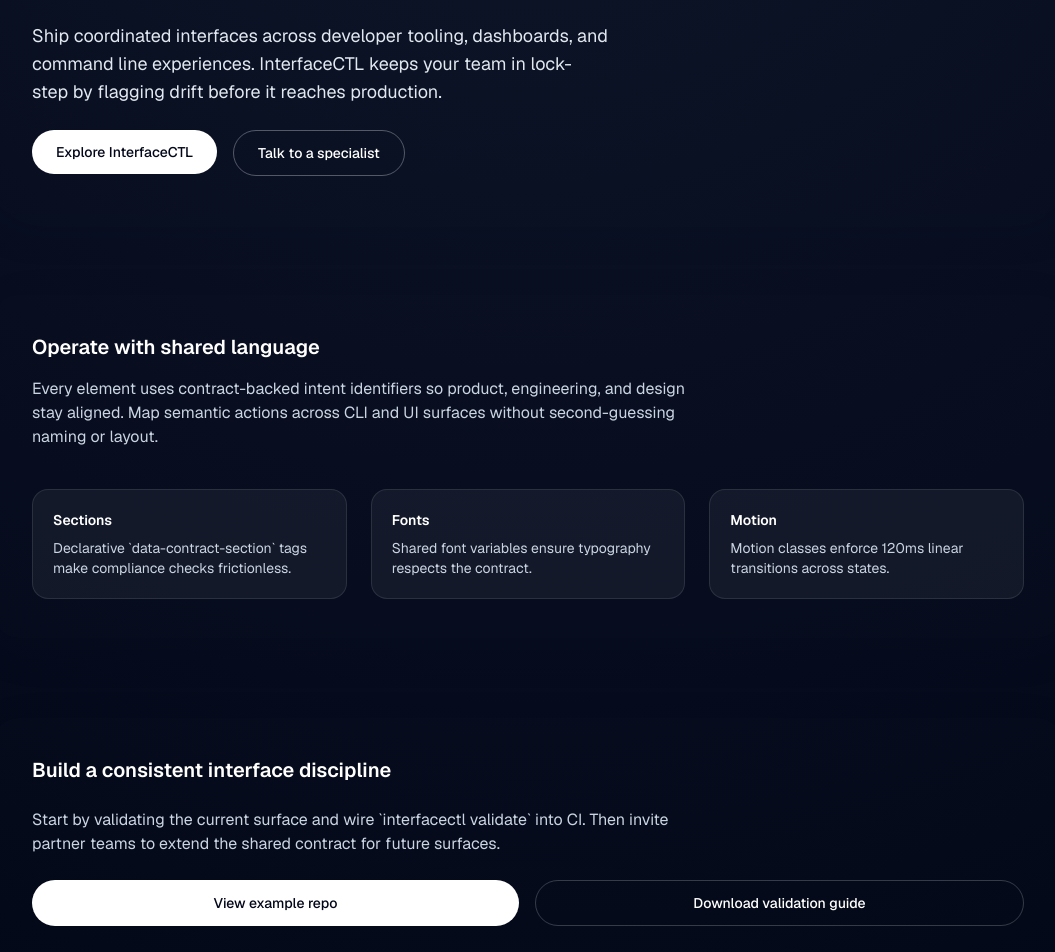
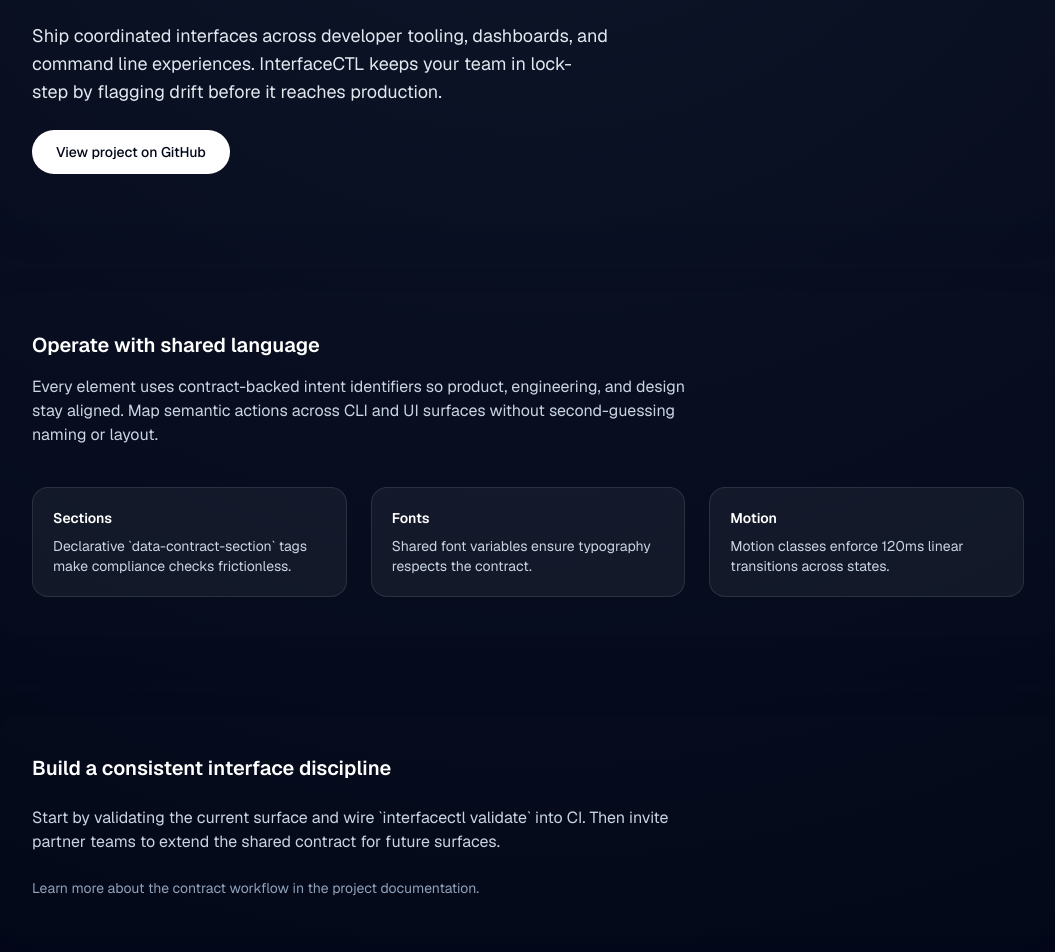
Before and after one commit to Surfaces-Platform/surfaces-webapps, a Next.js app in the folder apps/interfacectl-web/: page / in a window 1280 px wide. Shown: the part 360-1312 px from the top of the page, without its empty margins (112-1167 px from the left). Built offline with nearby package versions, Linux system fonts and the light colour scheme.

Commit message:
Update interfacectl CTA to GitHub

```diff
--- a/apps/interfacectl-web/app/page.tsx
+++ b/apps/interfacectl-web/app/page.tsx
@@ -20,19 +20,11 @@ export default function Home() {
           <div className="flex flex-col items-center gap-4 sm:flex-row sm:items-start">
             <a
               className="contract-motion inline-flex items-center justify-center rounded-full bg-white px-6 py-3 text-sm font-medium text-slate-950 no-underline hover:bg-slate-200"
-              href="https://surfaces.dev/interfacectl"
+              href="https://github.com/mikeylong/interfacectl"
               target="_blank"
               rel="noopener noreferrer"
             >
-              Explore InterfaceCTL
-            </a>
-            <a
-              className="contract-motion inline-flex items-center justify-center rounded-full border border-white/30 px-6 py-3 text-sm font-medium text-white no-underline hover:border-white/60"
-              href="https://surfaces.dev/contact"
-              target="_blank"
-              rel="noopener noreferrer"
-            >
-              Talk to a specialist
+              View project on GitHub
             </a>
           </div>
         </section>
@@ -86,24 +78,9 @@ export default function Home() {
             validate` into CI. Then invite partner teams to extend the shared
             contract for future surfaces.
           </p>
-          <div className="flex flex-col gap-4 sm:flex-row">
-            <a
-              className="contract-motion inline-flex flex-1 items-center justify-center rounded-full bg-white px-6 py-3 text-sm font-medium text-slate-950 no-underline hover:bg-slate-200"
-              href="https://github.com/surfaces-dev"
-              target="_blank"
-              rel="noopener noreferrer"
-            >
-              View example repo
-            </a>
-            <a
-              className="contract-motion inline-flex flex-1 items-center justify-center rounded-full border border-white/20 px-6 py-3 text-sm font-medium text-white no-underline hover:border-white/60"
-              href="https://surfaces.dev/resources"
-              target="_blank"
-              rel="noopener noreferrer"
-            >
-              Download validation guide
-            </a>
-          </div>
+          <p className="max-w-2xl text-sm text-slate-400">
+            Learn more about the contract workflow in the project documentation.
+          </p>
         </section>
       </main>
     </div>
```
